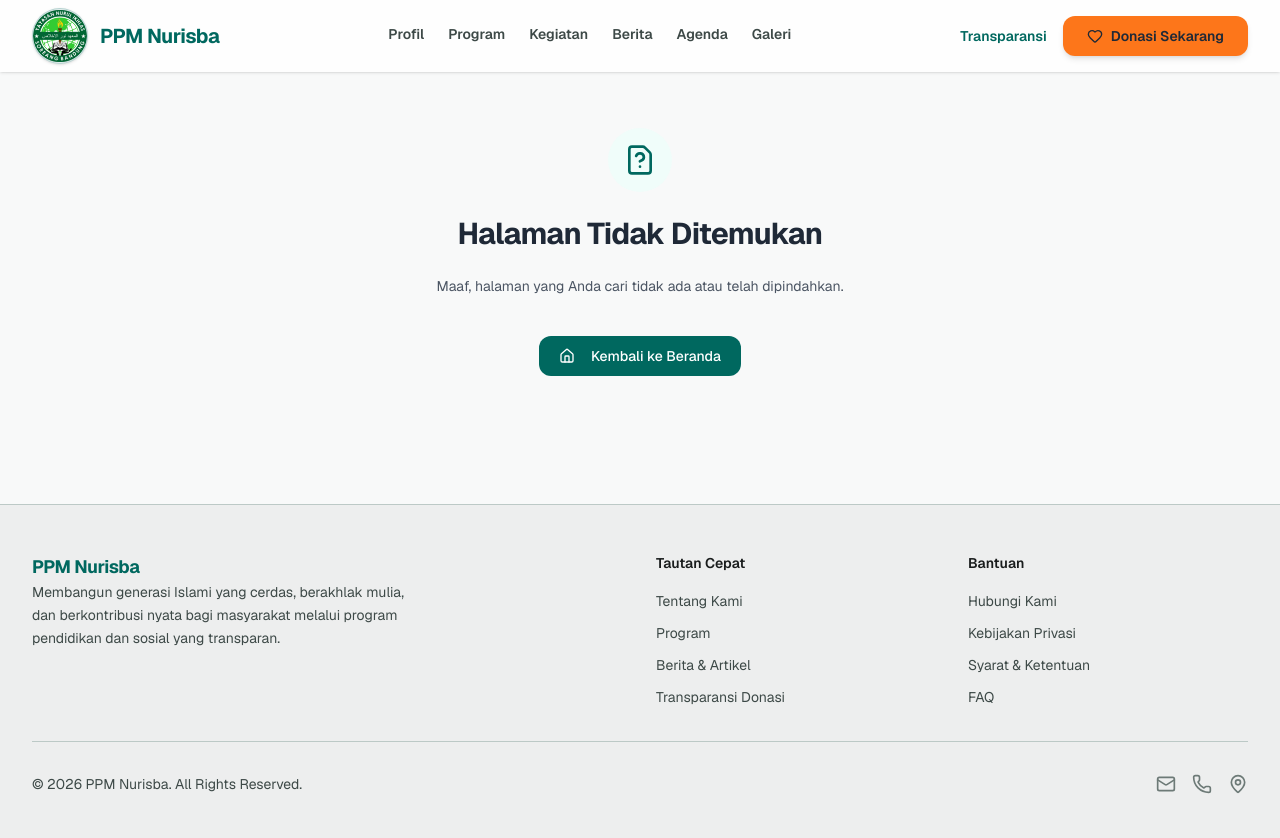
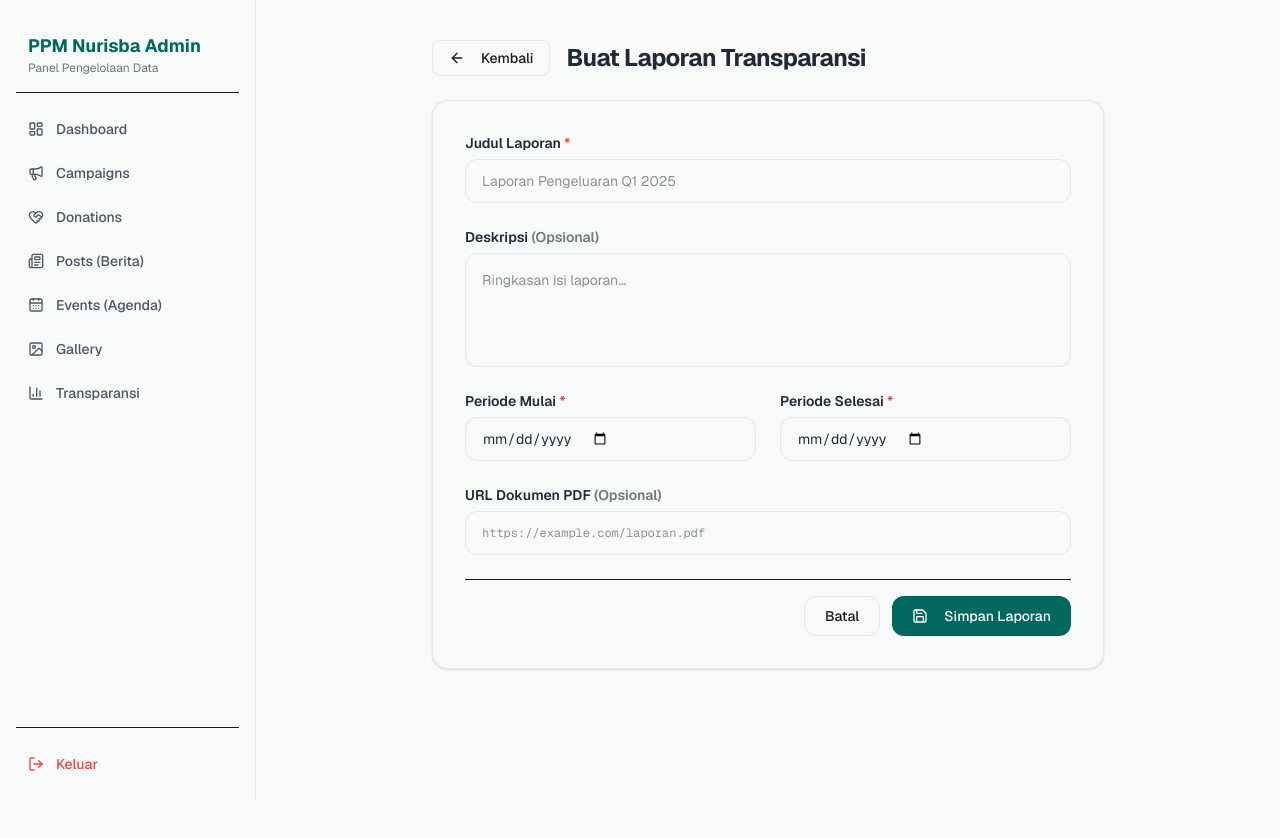
Before and after one commit to elwalad911/ppm-nurisba-app, a Next.js app: page /admin/transparency/new-report in a window 1280 px wide. Before the commit this address had no page. Shown: the top 838 px of the page. After the commit the page ends 800 px from the top, so only its background shows below. Built offline with nearby package versions, Linux system fonts and the light colour scheme.

Commit message:
feat: Add transparency report creation page with form validation

```diff
--- /dev/null
+++ b/app/admin/transparency/new-report/page.tsx
@@ -0,0 +1,102 @@
+import type { Metadata } from "next";
+import Link from "next/link";
+import { createTransparencyReport } from "../actions";
+import { Button } from "@/components/ui/button";
+import { ArrowLeft, Save } from "lucide-react";
+
+export const metadata: Metadata = {
+  title: "Buat Laporan — Admin PPM Nurisba",
+};
+
+export default async function NewReportPage() {
+
+  return (
+    <div className="mx-auto max-w-2xl space-y-6">
+      <div className="flex items-center gap-4">
+        <Button asChild variant="outline" size="sm">
+          <Link href="/admin/transparency">
+            <ArrowLeft className="h-4 w-4 mr-2" />
+            Kembali
+          </Link>
+        </Button>
+        <h1 className="text-2xl font-bold tracking-tight text-text-primary">
+          Buat Laporan Transparansi
+        </h1>
+      </div>
+
+      <form action={createTransparencyReport} className="space-y-6 rounded-2xl border border-border bg-surface p-6 sm:p-8 shadow-sm">
+        <div>
+          <label className="block text-sm font-semibold text-text-primary mb-1.5">
+            Judul Laporan <span className="text-danger">*</span>
+          </label>
+          <input
+            type="text"
+            name="title"
+            placeholder="Laporan Pengeluaran Q1 2025"
+            className="flex h-11 w-full rounded-xl border border-border bg-background px-4 text-sm text-text-primary focus-visible:outline-none focus-visible:ring-2 focus-visible:ring-primary"
+            required
+          />
+        </div>
+
+        <div>
+          <label className="block text-sm font-semibold text-text-primary mb-1.5">
+            Deskripsi <span className="text-text-muted">(Opsional)</span>
+          </label>
+          <textarea
+            name="description"
+            rows={4}
+            placeholder="Ringkasan isi laporan..."
+            className="flex w-full rounded-xl border border-border bg-background p-4 text-sm text-text-primary focus-visible:outline-none focus-visible:ring-2 focus-visible:ring-primary resize-none"
+          />
+        </div>
+
+        <div className="grid grid-cols-1 gap-6 sm:grid-cols-2">
+          <div>
+            <label className="block text-sm font-semibold text-text-primary mb-1.5">
+              Periode Mulai <span className="text-danger">*</span>
+            </label>
+            <input
+              type="date"
+              name="period_start"
+              className="flex h-11 w-full rounded-xl border border-border bg-background px-4 text-sm text-text-primary focus-visible:outline-none focus-visible:ring-2 focus-visible:ring-primary"
+              required
+            />
+          </div>
+          <div>
+            <label className="block text-sm font-semibold text-text-primary mb-1.5">
+              Periode Selesai <span className="text-danger">*</span>
+            </label>
+            <input
+              type="date"
+              name="period_end"
+              className="flex h-11 w-full rounded-xl border border-border bg-background px-4 text-sm text-text-primary focus-visible:outline-none focus-visible:ring-2 focus-visible:ring-primary"
+              required
+            />
+          </div>
+        </div>
+
+        <div>
+          <label className="block text-sm font-semibold text-text-primary mb-1.5">
+            URL Dokumen PDF <span className="text-text-muted">(Opsional)</span>
+          </label>
+          <input
+            type="url"
+            name="document_url"
+            placeholder="https://example.com/laporan.pdf"
+            className="flex h-11 w-full rounded-xl border border-border bg-background px-4 text-sm text-text-primary focus-visible:outline-none focus-visible:ring-2 focus-visible:ring-primary font-mono text-xs"
+          />
+        </div>
+
+        <div className="pt-4 border-t border-border-light flex justify-end gap-3">
+          <Button asChild variant="outline">
+            <Link href="/admin/transparency">Batal</Link>
+          </Button>
+          <Button type="submit" className="bg-primary hover:bg-primary-strong text-white">
+            <Save className="h-4 w-4 mr-2" />
+            Simpan Laporan
+          </Button>
+        </div>
+      </form>
+    </div>
+  );
+}
--- a/components/admin/sidebar.tsx
+++ b/components/admin/sidebar.tsx
@@ -11,6 +11,7 @@ import {
   Newspaper,
   CalendarDays,
   Image as ImageIcon,
+  BarChart3,
   LogOut,
   Menu,
   X,
@@ -24,6 +25,7 @@ const adminNavItems = [
   { href: "/admin/posts", label: "Posts (Berita)", icon: Newspaper },
   { href: "/admin/events", label: "Events (Agenda)", icon: CalendarDays },
   { href: "/admin/gallery", label: "Gallery", icon: ImageIcon },
+  { href: "/admin/transparency", label: "Transparansi", icon: BarChart3 },
 ];
 
 export function Sidebar() {
```
